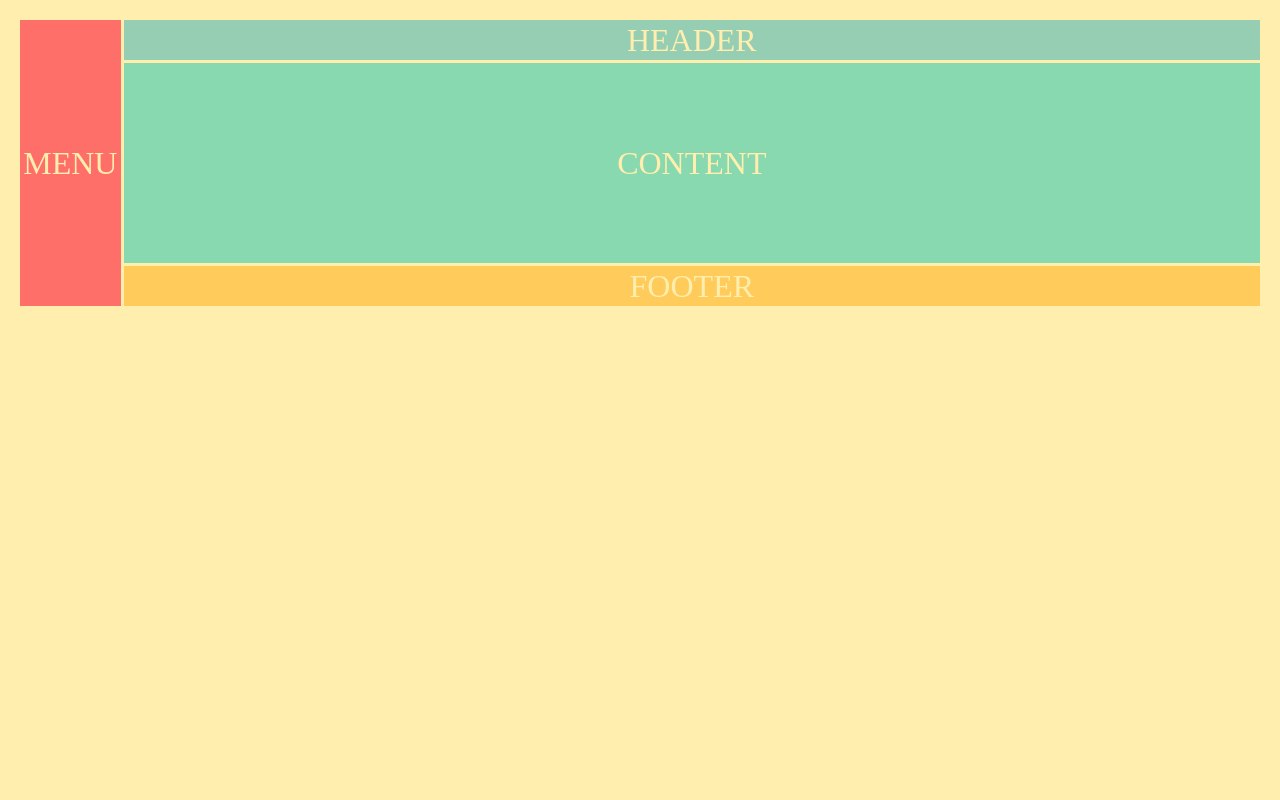
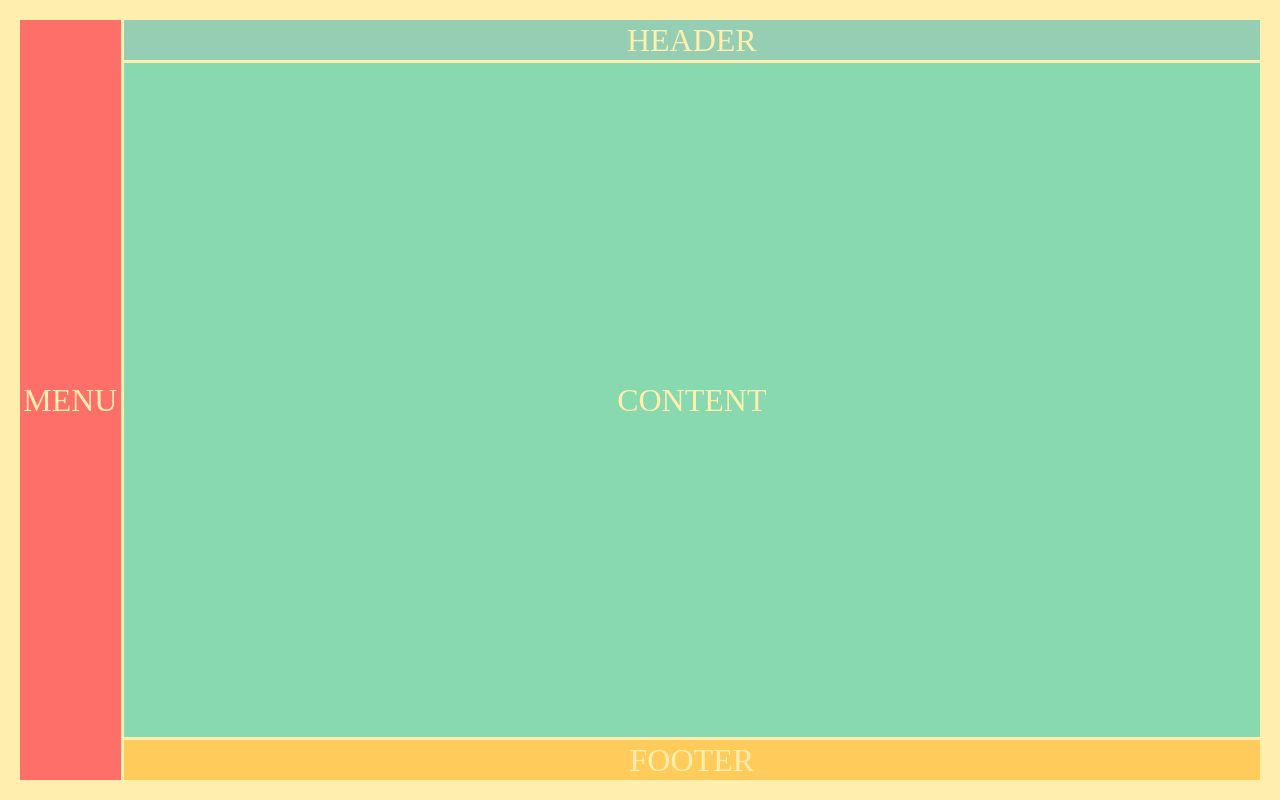
Before and after one commit to AshleeHayes/CSSGrid, a plain HTML site: page Templateareas/index.html in a window 1280 px wide. Drawn offline with Linux system fonts and the light colour scheme.

Commit message:
new templatearea

```diff
--- a/Templateareas/index.css
+++ b/Templateareas/index.css
@@ -1,33 +1,37 @@
 .container {
+    height: 100%;
     display: grid;
     grid-gap: 3px;
     grid-template-columns: repeat(12, 1fr);
-    grid-template-rows: 40px 200px 40px;
+    grid-template-rows: 40px auto 40px;
+    grid-template-areas:
+        "m h h h h h h h h h h h"
+        "m c c c c c c c c c c c"
+        "m f f f f f f f f f f f"
 }
 
 .header {
-    grid-column: 2 / -1;
+    grid-area: h;
 }
 
-/*
-changed from grid-column: 1 / -1; because need to open up space in first column for sidebar
+/* going to use grid-area for header, means you have to add grid-template-area to container
+Must add a string for EACH row
+number of variables must match number of columns
+visual rep of how the grid should look
+REMOVE the grid-column commands after using grid-template-areas
+. gives you a BLANK cell
+MUST be rectangular shaped
 */
 
+
 .menu {
-    grid-row: 1 / 4;
+    grid-area: m;
 }
 
-/* spans from first row line to the 2rd row line */
-
 .content {
-    grid-column: 2 / -1;
+    grid-area: c;
 }
 
 .footer {
-    grid-column: 2 / -1;
+    grid-area: f;
 }
-
-/*
-grid-column: 1 / 3;  can also be written grid-column: 1 / span 2;
-also can be grid-column: 1/ -1
-*/
--- /dev/null
+++ b/autofitminmax/basic.css
@@ -0,0 +1,29 @@
+.container>div {
+    display: flex;
+    justify-content: center;
+    align-items: center;
+    font-size: 2em;
+    color: #ffeead;
+}
+
+html,
+body {
+    background-color: #ffeead;
+    margin: 10px;
+}
+
+.container>div:nth-child(1n) {
+    background-color: #96ceb4;
+}
+
+.container>div:nth-child(3n) {
+    background-color: #88d8b0;
+}
+
+.container>div:nth-child(2n) {
+    background-color: #ff6f69;
+}
+
+.container>div:nth-child(4n) {
+    background-color: #ffcc5c;
+}
--- /dev/null
+++ b/autofitminmax/index.css
@@ -0,0 +1,19 @@
+.container {
+    display: grid;
+    grid-gap: 5px;
+    grid-template-columns: repeat(auto-fit, minmax(100px, 1fr));
+    grid-template-rows: repeat(2, 100px);
+}
+
+/*
+MAKE AMOUNT OF COLUMNS VARY BY WIDTH OF CONTAINER
+1fr doesn't work well with auto-fit, basically both just filling ALL space, use minmax instead
+THIS makes it fit all the way evenly grid-template-columns: repeat(auto-fit, minmax(100px, 1fr));
+regardless of whether column adds up to 100px
+
+Let’s say you want a column to be between 200px and 500px and then a 1fr column:
+.container {
+    display: grid;
+    grid-template-columns: minmax(200px, 500px) 1fr;
+}
+*/
```
Also changed, not shown: autofitminmax/index.html (added, +26 -0 lines).
